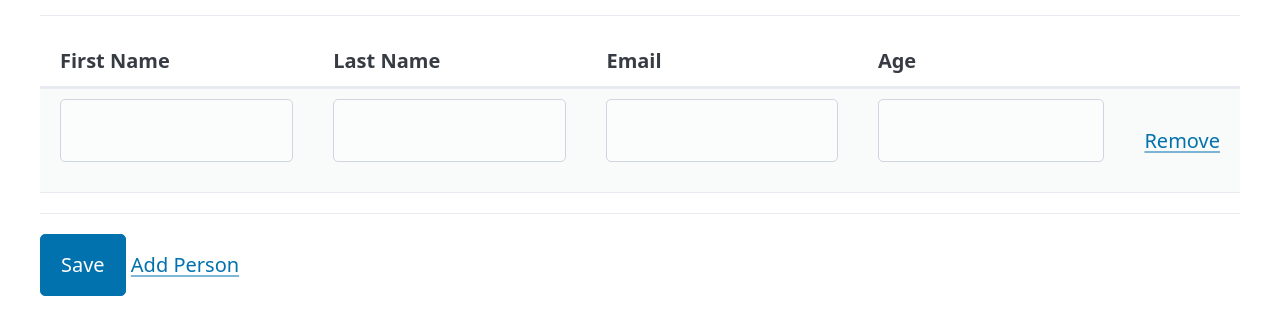
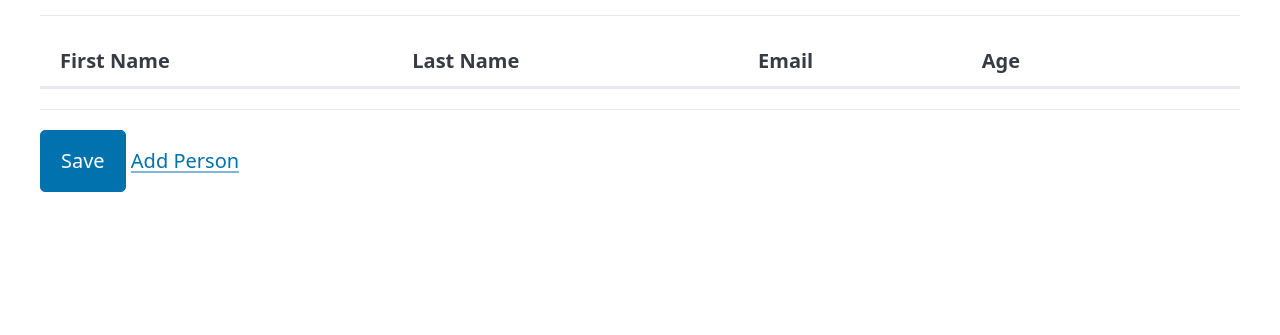
Before and after one commit to modern-es/140310-session04, a plain HTML site: page tamrin/index.html in a window 1280 px wide. Shown: the part 75-410 px from the top of the page. Drawn offline with nearby package versions, Linux system fonts and the light colour scheme.

Commit message:
tamrin step2 remove

```diff
--- a/tamrin/index.html
+++ b/tamrin/index.html
@@ -23,13 +23,7 @@
         <th></th>
       </thead>
       <tbody id="persons-container">
-        <tr id="tr0">
-          <td><input type="text" name="first_name" /></td>
-          <td><input type="text" name="last_name" /></td>
-          <td><input type="text" name="email" /></td>
-          <td><input type="text" name="age" /></td>
-          <td><a href="#" onclick="remove(0);">Remove</a></td>
-        </tr>
+
       </tbody>
     </table>
     <hr />
@@ -50,8 +44,12 @@
           <td><input type="text" name="age" /></td>
           <td><a href="#">Remove</a></td>`;
 
-      personsContainerElem.appendChild(tr)
+      personsContainerElem.appendChild(tr);
 
+      tr.querySelector('a').addEventListener('click', e => {
+        if (confirm('are you sure?'))
+          tr.remove();
+      })
     })
   </script>
 </body>
```
